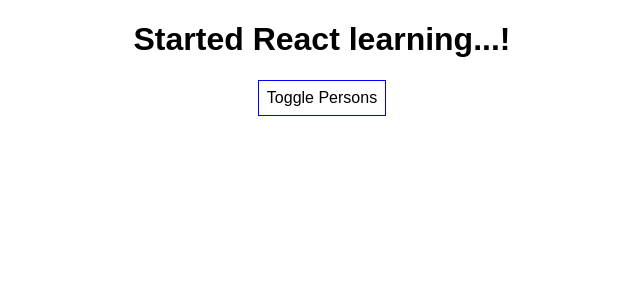
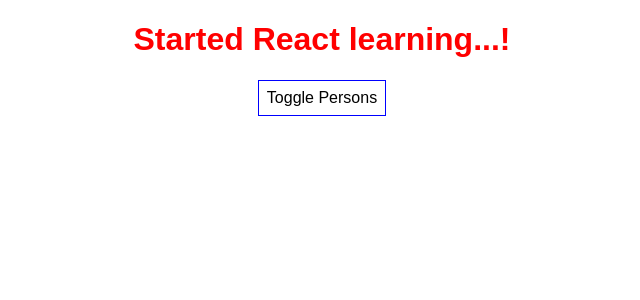
Before and after one commit to sekhar1245/React-Workouts, a React (Create React App) app in the folder react_practice/: page / in a window 1280 px wide. Shown: the top 300 px of the page, without its empty margins (318-958 px from the left). Built offline with nearby package versions, Linux system fonts and the light colour scheme.

Commit message:
passing CSS class Names dynamically to elements

```diff
--- a/react_practice/src/App.css
+++ b/react_practice/src/App.css
@@ -26,3 +26,11 @@
   from { transform: rotate(0deg); }
   to { transform: rotate(360deg); }
 }
+
+.red{
+  color:red;
+}
+
+.bold{
+  font-weight:bold;
+}
--- a/react_practice/src/App.js
+++ b/react_practice/src/App.js
@@ -123,9 +123,11 @@
           styles.backgroundColor='red';
       }
 
+    let classes=['red','bold'].join(' ');
+
     return (
       <div className="App">
-        <h1>Started React learning...!</h1>
+        <h1 className={classes}>Started React learning...!</h1>
         <button  style ={styles} onClick={() => this.togglePersonHandler()}> Toggle Persons</button>
 
       {persons}
```
